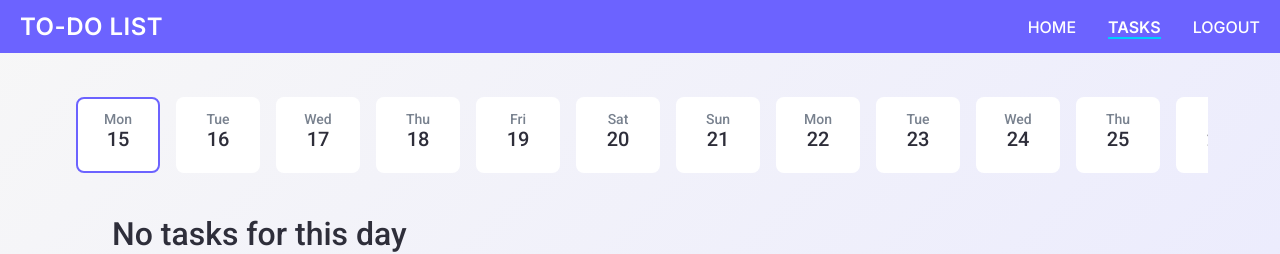
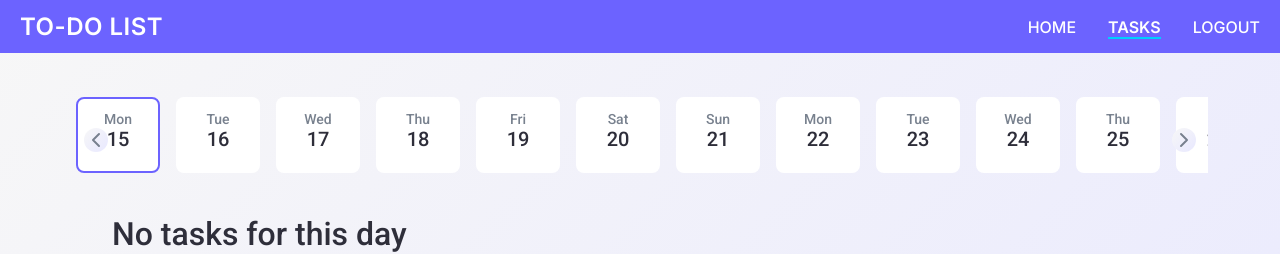
Before and after one commit to code-front-by-vr/clever-to-do-list, a Vue app: page /tasks in a window 1280 px wide. Shown: the top 254 px of the page. Built offline with nearby package versions, Linux system fonts and the light colour scheme; no server answers; the database is empty; sample sign-in values are in the browser's storage.

Commit message:
feature: add scrolling by arrow functionality

```diff
--- a/src/views/Tasks.vue
+++ b/src/views/Tasks.vue
@@ -1,5 +1,6 @@
 <script>
 import { RecycleScroller } from 'vue-virtual-scroller'
+import { ChevronLeft, ChevronRight } from 'lucide-vue-next'
 import Button from '@/components/common/Button.vue'
 import TaskModal from '@/components/task/TaskModal.vue'
 import TaskItem from '@/components/task/TaskItem.vue'
@@ -71,6 +72,19 @@ export default {
     handleScrollEnd() {
       this.fetchMoreDays()
     },
+
+    scrollLeft() {
+      const scroller = this.$refs.calendarScroller?.$el
+      if (scroller) {
+        scroller.scrollBy({ left: -300, behavior: 'smooth' })
+      }
+    },
+    scrollRight() {
+      const scroller = this.$refs.calendarScroller?.$el
+      if (scroller) {
+        scroller.scrollBy({ left: 300, behavior: 'smooth' })
+      }
+    },
   },
   async mounted() {
     try {
@@ -93,13 +107,20 @@ export default {
     TaskItem,
     CalendarDay,
     RecycleScroller,
+    ChevronLeft,
+    ChevronRight,
   },
 }
 </script>
 
 <template>
   <div class="tasks">
+    <div class="calendar">
+      <button class="calendar__nav calendar__nav-left" @click="scrollLeft">
+        <ChevronLeft class="nav-icon" />
+      </button>
       <RecycleScroller
+        ref="calendarScroller"
         class="task__calendar"
         :items="days"
         key-field="id"
@@ -111,6 +132,10 @@ export default {
       >
         <CalendarDay :day="item" :key="item.id" />
       </RecycleScroller>
+      <button class="calendar__nav calendar__nav-right" @click="scrollRight">
+        <ChevronRight class="nav-icon" />
+      </button>
+    </div>
 
     <div class="tasks__container">
       <h2 v-if="tasksByDate.length > 0" class="tasks__title">
@@ -147,6 +172,47 @@ export default {
   flex-direction: column;
   gap: var(--space-xl);
 }
+
+.calendar {
+  position: relative;
+  display: flex;
+  align-items: center;
+}
+
+.calendar__nav {
+  position: absolute;
+  top: 50%;
+  transform: translateY(-50%);
+  z-index: 2;
+  display: flex;
+  align-items: center;
+  justify-content: center;
+  width: var(--space-2xl);
+  height: var(--space-2xl);
+  border: none;
+  border-radius: var(--radius-rounded);
+  background: var(--color-gradient);
+  color: var(--color-text-secondary);
+  cursor: pointer;
+  transition:
+    background 0.3s,
+    transform 0.2s;
+}
+
+.calendar__nav:hover {
+  background: var(--color-primary);
+  color: var(--color-text-inverse);
+  transform: translateY(-50%) scale(1.1);
+  box-shadow: 0 var(--space-xs) var(--space-md) var(--shadow-primary-hover);
+}
+
+.calendar__nav-left {
+  left: var(--space-md);
+}
+.calendar__nav-right {
+  right: var(--space-md);
+}
+
 .task__calendar {
   height: 110px;
   overflow-x: auto;
@@ -157,7 +223,7 @@ export default {
 }
 
 .task__calendar::-webkit-scrollbar {
-  height: 6px;
+  height: var(--space-xs);
 }
 
 .task__calendar::-webkit-scrollbar-track {
```
Lines whose indentation alone changed are shown as unchanged.
